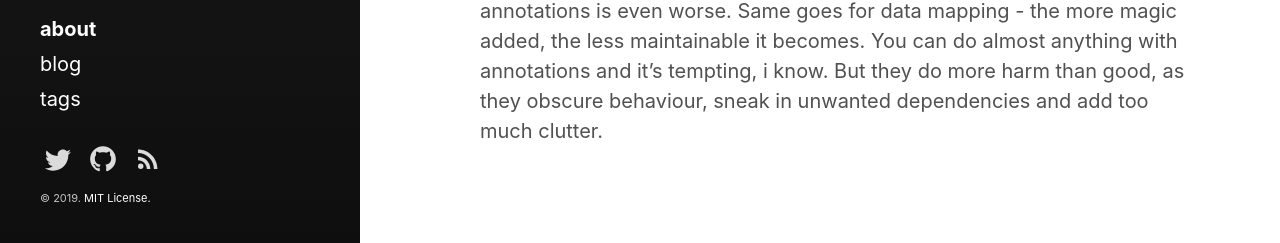
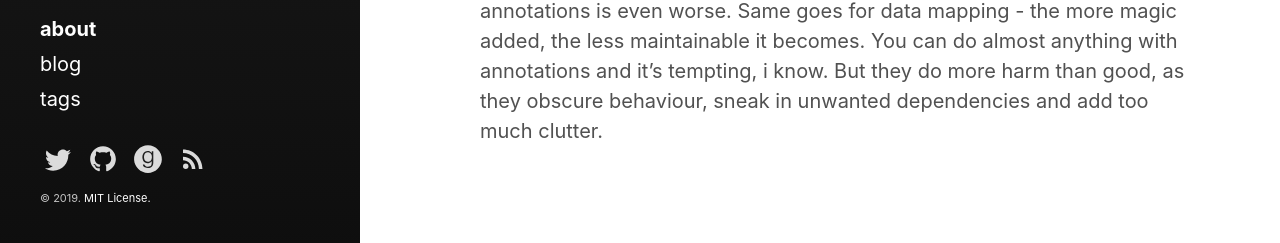
Before and after one commit to gregorriegler/gregorriegler.github.io, a Jekyll site: the page built from about.md, in a window 1280 px wide. Shown: the part 1435-1678 px from the top of the page. Built offline with Jekyll 4.4.1, drawn with Linux system fonts in a browser that asks for light colours.

Commit message:
adds goodreads icon

```diff
--- a/_includes/sidebar-icon-links.html
+++ b/_includes/sidebar-icon-links.html
@@ -12,6 +12,12 @@
      class="icon" title="Github" aria-label="Github"
      href="https://github.com/gregorriegler">
     {% include svg/github.svg %}
+  </a>
+
+  <a id="goodreads-link"
+     class="icon" title="goodreads" aria-label="goodreads"
+     href="https://www.goodreads.com/user/show/22567057-gregor-riegler">
+    {% include svg/goodreads.svg %}
   </a>
 
   <a id="subscribe-link"
```
Also changed, not shown: _drafts/on-mocks.md (+1 -0 lines), _includes/svg/goodreads.svg (added).
